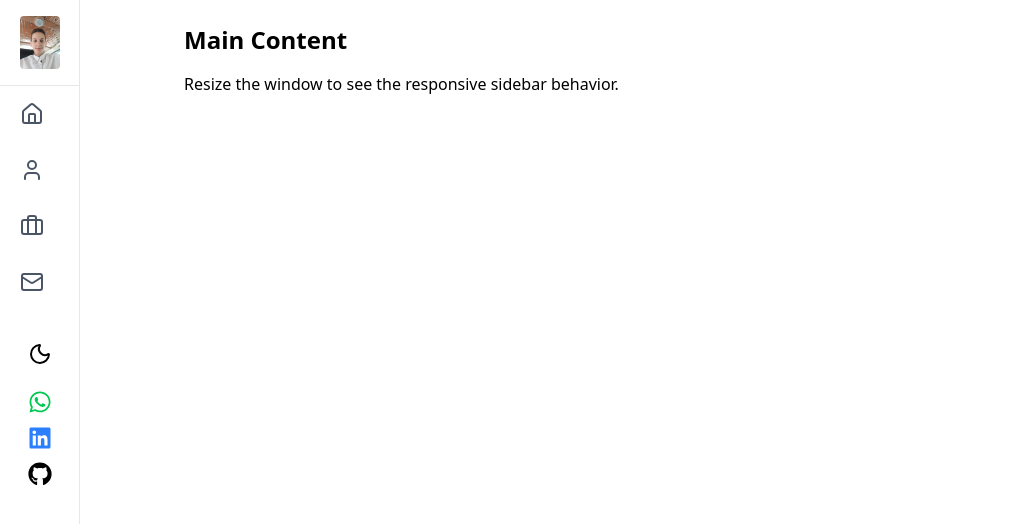
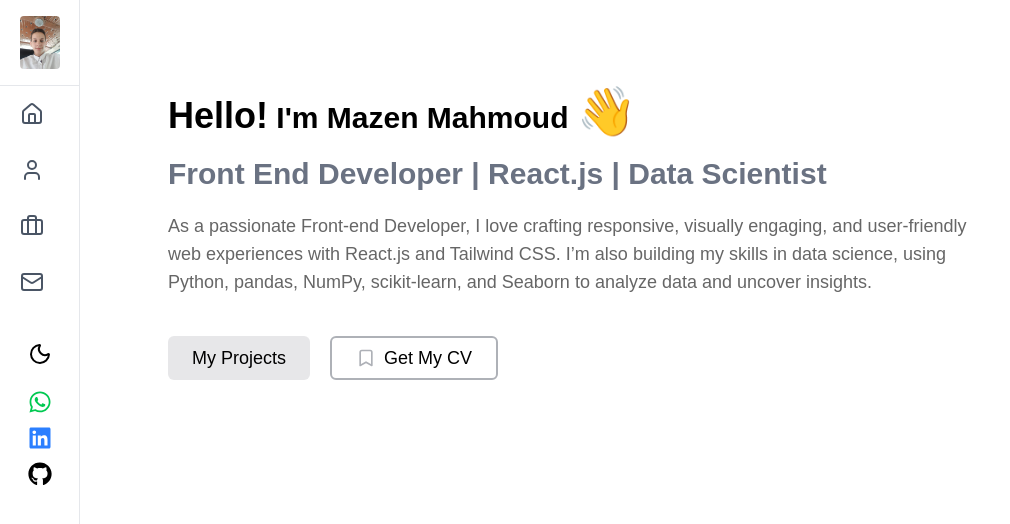
Before and after one commit to Mazen-Mahmoud-dev/my-portfolio-web, a React (Vite) app: page / in a window 1280 px wide. Shown: the top 524 px of the page, without its empty margins (0-1010 px from the left). Built offline with nearby package versions, Linux system fonts and the light colour scheme.

Commit message:
add Hero section and edit dark mode in Sidebar

```diff
--- a/src/App.jsx
+++ b/src/App.jsx
@@ -1,6 +1,7 @@
 import { useEffect, useState } from "react";
 import Navbar from "./components/Navbar";
 import Sidebar from "./components/Sidebar";
+import Hero from "./sections/Hero";
 
 export default function App() {
   const [sidebarOpen, setSidebarOpen] = useState(() => {
@@ -29,9 +30,8 @@ export default function App() {
       <Sidebar isOpen={sidebarOpen} onClose={() => setSidebarOpen(false)} />
 
       {/* Page content */}
-      <main className="flex-1 ml-0 sm:ml-20 p-6 mt-14 sm:mt-0 dark:bg-gray-900 dark:text-white">
-        <h1 className="text-2xl font-bold mb-4">Main Content</h1>
-        <p>Resize the window to see the responsive sidebar behavior.</p>
+      <main className="flex-1 ml-0 sm:ml-16 p-6 mt-14 sm:mt-16 dark:bg-gray-900 dark:text-white">
+        <Hero />
       </main>
 
       {/* Overlay for small screens */}
--- a/src/components/Sidebar.jsx
+++ b/src/components/Sidebar.jsx
@@ -66,7 +66,7 @@ export default function Sidebar({ isOpen, onClose }) {
       <div className="flex flex-row items-center py-4 border-b-1 border-gray-200">
         <img src="/src/assets/profile-image.jpg" alt="Profile" width={40} height={40} className="rounded-sm md:mx-auto ml-3" />
         <button
-          className="absolute top-4 right-4 md:hidden hover:bg-gray-200 cursor-pointer px-3 py-2 rounded-lg"
+          className="absolute top-4 right-4 sm:hidden hover:bg-gray-200 cursor-pointer px-3 py-2 rounded-lg dark:text-white"
           onClick={onClose}
           aria-label="Close sidebar"
         >
--- a/src/index.css
+++ b/src/index.css
@@ -11,3 +11,6 @@
   --color-primary-dark: #1e293b; /* dark sidebar */
 }
 @custom-variant dark (&:where(.dark, .dark *));
+*{
+  font-family: 'Cairo', sans-serif;
+}
--- a/src/sections/Hero.jsx
+++ b/src/sections/Hero.jsx
@@ -1,9 +1,51 @@
-import React from 'react'
+import { useGSAP } from "@gsap/react";
+import gsap from "gsap";
+import { Bookmark } from "lucide-react";
+
 
 const Hero = () => {
+  useGSAP(() => {
+  gsap.from(".hero-fade", { opacity: 0, y: 40, duration: 1.2, stagger: 0.2, ease: "power3.out" });
+  gsap.from(".hero-btn",  { opacity: 0, y: 30, duration: 1,   stagger: 0.2, ease: "power3.out" });
+});
+
   return (
     <div>
+      <div className="hero-fade">
+        <h2 className='text-3xl font-bold text-center sm:text-left dark:text-white hero-fade'><span className='text-4xl' >Hello!</span> I'm Mazen Mahmoud <span className="text-5xl">👋</span></h2>
+      <h2 className="text-3xl font-bold text-center sm:text-left mt-5 text-gray-500 hero-fade dark:text-white">Front End Developer | React.js | Data Scientist</h2>
+      <p className=" max-w-5xl text-[#666666] text-lg w-3/4 dark:text-[#FFFFFF]/60 hero-fade text-center sm:text-left mt-5">As a passionate Front-end Developer, I love crafting responsive, visually engaging, and user-friendly web experiences with React.js and Tailwind CSS.
+        I’m also building my skills in data science, using Python, pandas, NumPy, scikit-learn, and Seaborn to analyze data and uncover insights.</p>
+      </div>
+      <div className="flex flex-col sm:flex-row sm:justify-start gap-5 mt-10 w-full">
+        {/* My Projects Button */}
+        <div>
+          <a className="w-full sm:w-auto" href="/portfolio">
+            <button
+              aria-label="Go to Projects page"
+              className="hero-btn w-full cursor-pointer text-black dark:text-white
+                        bg-[#AEB1B7]/30 hover:bg-gray-200 dark:hover:text-black
+                        py-2 px-6 rounded-md text-lg"
+            >
+              My Projects
+            </button>
+          </a>
+        </div>
 
+        {/* Download CV Button */}
+        <a
+          className="hero-btn w-full sm:w-auto justify-center group cursor-pointer flex items-center
+                    hover:bg-gray-100 dark:hover:text-black gap-2 border-2 py-1 px-6 text-lg
+                    border-[#AEB1B7] rounded-md"
+          href="/cv/MazenMahmoudCV.pdf"
+          download="Mazen_Mahmoud_CV.pdf"
+        >
+          {/* Icon (Lucide-React Bookmark) */}
+          <Bookmark className="w-5 h-5 text-[#AEB1B7] dark:group-hover:text-black" />
+
+          Get My CV
+        </a>
+      </div>
     </div>
   )
 }
```
